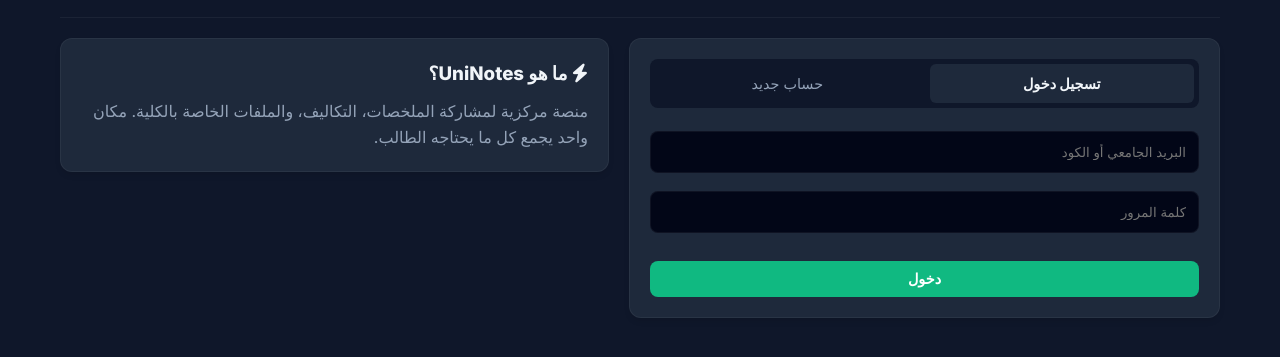
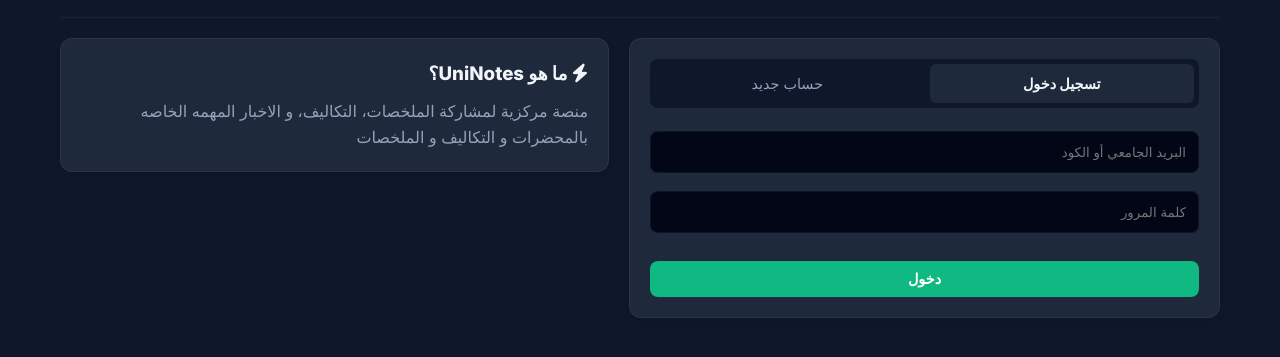
Before and after one commit to ItsYenBoy/YenWebs, a plain HTML site: page index.html in a window 1280 px wide. Shown: the part 61-418 px from the top of the page. Drawn offline with Linux system fonts and the light colour scheme.

Commit message:
Update index.html

```diff
--- a/index.html
+++ b/index.html
@@ -112,7 +112,7 @@
           <div class="card">
             <h3><i class="fa-solid fa-bolt"></i> ما هو UniNotes؟</h3>
             <p style="color:var(--text-secondary); margin-top: 10px;">
-              منصة مركزية لمشاركة الملخصات، التكاليف، والملفات الخاصة بالكلية. مكان واحد يجمع كل ما يحتاجه الطالب.
+           منصة مركزية لمشاركة الملخصات، التكاليف، و الاخبار المهمه الخاصه بالمحضرات و التكاليف و الملخصات
             </p>
           </div>
         </div>
@@ -262,4 +262,5 @@
   <script src="script.js"></script>
 
   </body>
+
 </html>
```
